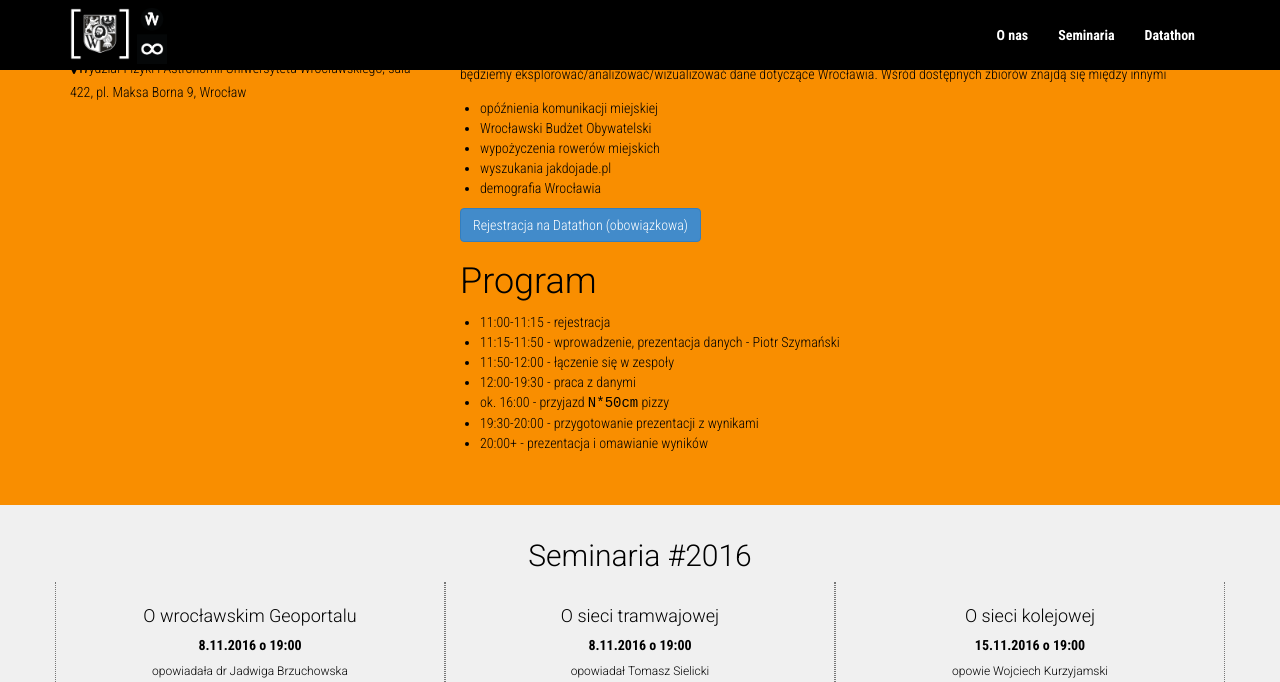
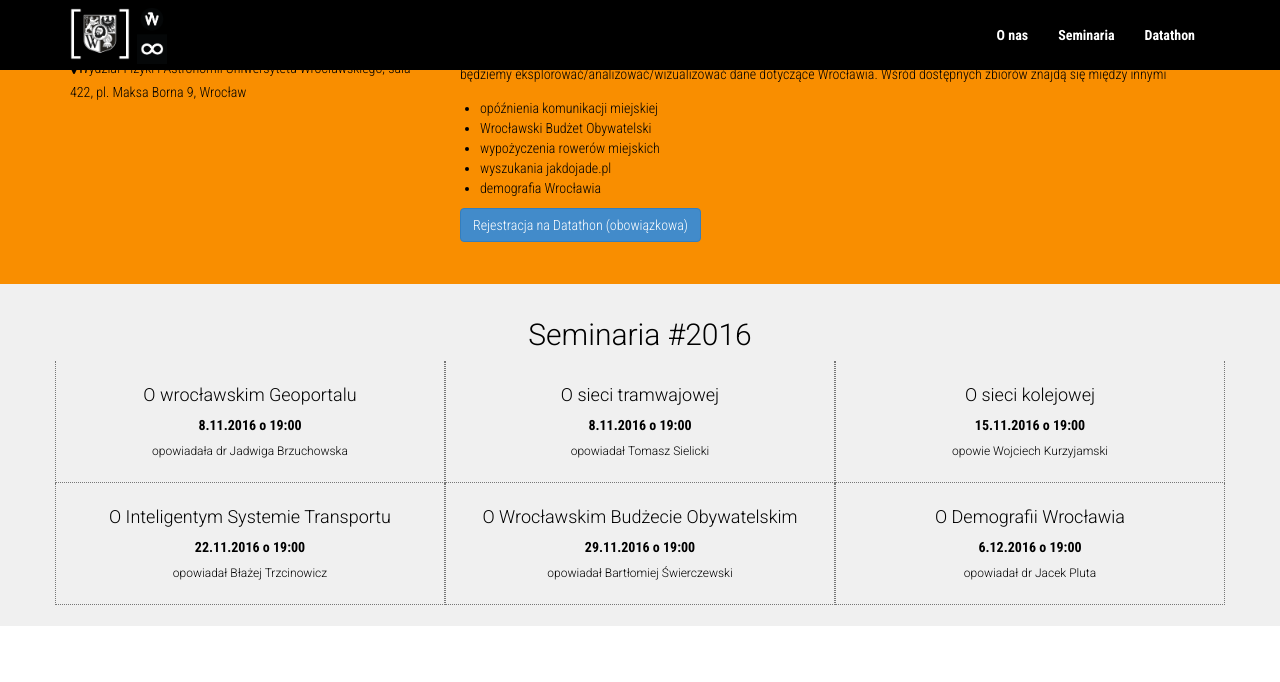
Before and after one commit to wroclawskiedane/wroclawskiedane.github.io, a Jekyll site: the page built from index.html, in a window 1280 px wide and 900 px high, scrolled down 984 px, cut to the strip 0-682 px from the top of the window. Built offline with Jekyll 4.4.1, drawn with Linux system fonts in a browser that asks for light colours; nearby versions of some CDN libraries.

Commit message:
Update index.html

```diff
--- a/index.html
+++ b/index.html
@@ -58,16 +58,6 @@ permalink: /
 
                 <a href="https://wrodatathon.evenea.pl/" class="btn btn-primary">Rejestracja na Datathon (obowiązkowa)</a>
 
-                <h1>Program</h1>
-                <ul>
-                    <li>11:00-11:15 - rejestracja</li>
-                    <li>11:15-11:50 - wprowadzenie, prezentacja danych - Piotr Szymański</li>
-                    <li>11:50-12:00 - łączenie się w zespoły</li>
-                    <li>12:00-19:30 - praca z danymi</li>
-                    <li>ok. 16:00 - przyjazd <tt>N*50cm</tt> pizzy</li>
-                    <li>19:30-20:00 - przygotowanie prezentacji z wynikami</li>
-                    <li>20:00+ - prezentacja i omawianie wyników</li>
-                </ul>
 
             </div>
         </div>
```
